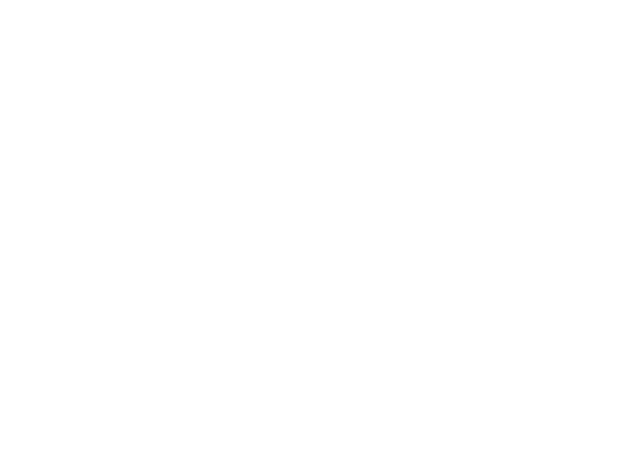
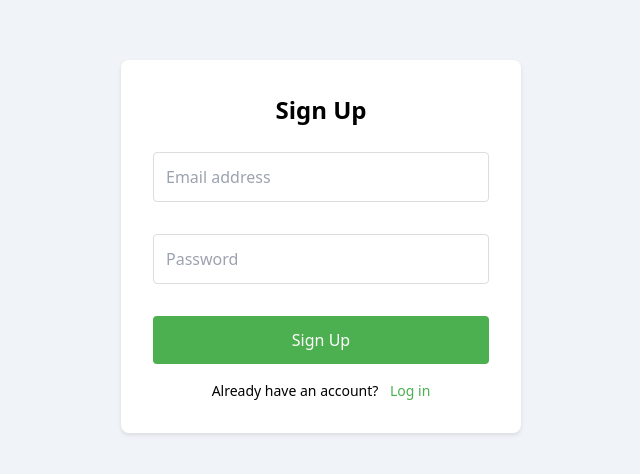
Before and after one commit to KEIDOROa/RouteRun, a React (Vite) app in the folder routerun-app/: page /signup in a window 1280 px wide. Before the commit this address had no page. Shown: the part 154-628 px from the top of the page, without its empty margins (319-959 px from the left). Built offline with nearby package versions, Linux system fonts and the light colour scheme; no server answers.

Commit message:
signup login機能＆make lint

```diff
--- /dev/null
+++ b/package.json
@@ -0,0 +1,5 @@
+{
+  "dependencies": {
+    "firebase": "^11.3.1"
+  }
+}
--- a/routerun-app/package.json
+++ b/routerun-app/package.json
@@ -12,6 +12,7 @@
   "dependencies": {
     "autoprefixer": "^10.4.20",
     "axios": "^1.7.9",
+    "firebase": "^10.8.0",
     "react": "^19.0.0",
     "react-dom": "^19.0.0",
     "react-router-dom": "^7.1.5",
--- a/routerun-app/src/App.jsx
+++ b/routerun-app/src/App.jsx
@@ -2,12 +2,16 @@ import { BrowserRouter, Routes, Route } from "react-router-dom";
 import { Start } from "./section/Start";
 import { Home } from "./section/Home";
 import { Goal } from "./section/Goal";
+import { SignUp } from "./section/SignUp";
+import { LogIn } from "./section/LogIn";
 
 export default function App() {
   return (
     <BrowserRouter>
       <Routes>
         <Route path="/" element={<Start />} />
+        <Route path="/signup" element={<SignUp />} />
+        <Route path="/login" element={<LogIn />} />
         <Route path="/home" element={<Home />} />
         <Route path="/goal" element={<Goal />} />
       </Routes>
--- a/routerun-app/src/components/RoundTripMap.jsx
+++ b/routerun-app/src/components/RoundTripMap.jsx
@@ -1,15 +1,20 @@
-import { useEffect } from "react";
+import { useEffect, useCallback } from "react";
 import PropTypes from "prop-types";
 import axios from "axios";
 
 export const RoundTripMap = ({ distance, seed, routeData, location }) => {
   const graphHopperKey = import.meta.env.VITE_GRAPHHOPPER_API_KEY;
 
-  const fetchRoute = async () => {
-    if (!location) return;
+  // fetchRouteをuseCallbackでメモ化し、makerouteの中に移動
+  const makeroute = useCallback(async () => {
+    if (!graphHopperKey) {
+      console.warn("GraphHopper APIキーが設定されていません");
+      return;
+    }
+    if (!location || !distance) return;
 
+    try {
       const url = `https://graphhopper.com/api/1/route?`;
-
       const params = {
         profile: "foot",
         algorithm: "round_trip",
@@ -19,7 +24,6 @@ export const RoundTripMap = ({ distance, seed, routeData, location }) => {
         key: graphHopperKey,
       };
 
-    try {
       console.log(seed);
       const response = await axios.get(url, {
         params,
@@ -27,6 +31,7 @@ export const RoundTripMap = ({ distance, seed, routeData, location }) => {
           "Content-Type": "application/json; charset=utf-8",
         },
       });
+
       if (response.data.message) {
         console.error("APIエラー:", response.data.message);
         return;
@@ -41,27 +46,18 @@ export const RoundTripMap = ({ distance, seed, routeData, location }) => {
     } catch (error) {
       console.error("API通信エラー:", error);
     }
-  };
+  }, [graphHopperKey, location, distance, seed, routeData]);
 
   useEffect(() => {
     if (distance && location) {
       makeroute();
     }
-  }, [distance, location, seed]);
-
-  const makeroute = () => {
-    if (!graphHopperKey) {
-      console.warn("GraphHopper APIキーが設定されていません");
-      return;
-    }
-    if (!location || !distance) return;
-
-    fetchRoute();
-  };
+  }, [distance, location, makeroute]);
 };
 
 RoundTripMap.propTypes = {
   distance: PropTypes.number.isRequired,
   seed: PropTypes.number.isRequired,
   routeData: PropTypes.func.isRequired,
+  location: PropTypes.object.isRequired,
 };
--- /dev/null
+++ b/routerun-app/src/firebase.js
@@ -0,0 +1,14 @@
+import { initializeApp } from 'firebase/app';
+import { getAuth } from 'firebase/auth';
+
+const firebaseConfig = {
+    apiKey: import.meta.env.VITE_API_KEY,
+    authDomain: import.meta.env.VITE_AUTH_DOMAIN,
+    projectId: import.meta.env.VITE_PROJECT_ID,
+    storageBucket: import.meta.env.VITE_STORAGE_BUCKET,
+    messagingSenderId: import.meta.env.VITE_MESSAGING_SENDER_ID,
+    appId: import.meta.env.VITE_APP_ID
+};
+
+const app = initializeApp(firebaseConfig);
+export const auth = getAuth(app);
--- /dev/null
+++ b/routerun-app/src/section/LogIn.jsx
@@ -0,0 +1,66 @@
+import { useState } from "react";
+import { useNavigate } from "react-router-dom";
+import { signInWithEmailAndPassword } from 'firebase/auth';
+import { auth } from "../firebase";
+import "../style/login.css";
+
+export const LogIn = () => {
+    const [email, setEmail] = useState("");
+    const [password, setPassword] = useState("");
+    const navigate = useNavigate();
+
+    const handleSubmit = async (e) => {
+        e.preventDefault();
+        try {
+            const userCredential = await signInWithEmailAndPassword(
+                auth,
+                email,
+                password
+            );
+            console.log("Logged in:", userCredential.user.uid);
+            navigate("/home");
+        } catch (error) {
+            console.error("Error:", error.code, error.message);
+            alert(error.message);
+        }
+    };
+
+    return (
+        <div className="login-container">
+            <div className="login-box">
+                <h2 className="login-title">Log In</h2>
+                <form onSubmit={handleSubmit} className="login-form">
+                    <div className="input-group">
+                        <input
+                            type="email"
+                            value={email}
+                            onChange={(e) => setEmail(e.target.value)}
+                            placeholder="Email address"
+                            className="login-input"
+                            required
+                        />
+                    </div>
+                    <div className="input-group">
+                        <input
+                            type="password"
+                            value={password}
+                            onChange={(e) => setPassword(e.target.value)}
+                            placeholder="Password"
+                            className="login-input"
+                            required
+                        />
+                    </div>
+                    <button type="submit" className="login-button">
+                        Log In
+                    </button>
+                </form>
+                <div className="login-footer">
+                    <span>{"Don't have an account?"}</span>
+                    <a href="/signup" className="signup-link">
+                        Sign up
+                    </a>
+                </div>
+            </div>
+        </div>
+    );
+};
--- /dev/null
+++ b/routerun-app/src/section/SignUp.jsx
@@ -0,0 +1,66 @@
+import { useState } from "react";
+import { useNavigate } from "react-router-dom";
+import { createUserWithEmailAndPassword } from 'firebase/auth';
+import { auth } from "../firebase";
+import "../style/signup.css";
+
+export const SignUp = () => {
+    const [email, setEmail] = useState("");
+    const [password, setPassword] = useState("");
+    const navigate = useNavigate();
+
+    const handleSubmit = async (e) => {
+        e.preventDefault();
+        try {
+            const userCredential = await createUserWithEmailAndPassword(
+                auth,
+                email,
+                password
+            );
+            console.log("User created:", userCredential.user.uid);
+            navigate("/home");
+        } catch (error) {
+            console.error("Error:", error.code, error.message);
+            alert(error.message);
+        }
+    };
+
+    return (
+        <div className="signup-container">
+            <div className="signup-box">
+                <h2 className="signup-title">Sign Up</h2>
+                <form onSubmit={handleSubmit} className="signup-form">
+                    <div className="input-group">
+                        <input
+                            type="email"
+                            value={email}
+                            onChange={(e) => setEmail(e.target.value)}
+                            placeholder="Email address"
+                            className="signup-input"
+                            required
+                        />
+                    </div>
+                    <div className="input-group">
+                        <input
+                            type="password"
+                            value={password}
+                            onChange={(e) => setPassword(e.target.value)}
+                            placeholder="Password"
+                            className="signup-input"
+                            required
+                        />
+                    </div>
+                    <button type="submit" className="signup-button">
+                        Sign Up
+                    </button>
+                </form>
+                <div className="signup-footer">
+                    <span>Already have an account? </span>
+                    <a href="/login" className="login-link">
+                        Log in
+                    </a>
+                </div>
+            </div>
+        </div>
+    );
+};
--- a/routerun-app/src/section/Start.jsx
+++ b/routerun-app/src/section/Start.jsx
@@ -6,7 +6,7 @@ export const Start = () => {
     <>
       <div className="start-container">
         <h1>RouteRun</h1>
-        <Link to="home">
+        <Link to="signup">
           <div className="button">
             <p className="button-text">START</p>
           </div>
--- /dev/null
+++ b/routerun-app/src/style/login.css
@@ -0,0 +1,73 @@
+.login-container {
+    min-height: 100vh;
+    display: flex;
+    align-items: center;
+    justify-content: center;
+    background-color: #f0f4f8;
+}
+
+.login-box {
+    background-color: white;
+    padding: 2rem;
+    border-radius: 0.5rem;
+    box-shadow: 0 2px 4px rgba(0, 0, 0, 0.1);
+    width: 100%;
+    max-width: 400px;
+}
+
+.login-title {
+    font-size: 1.5rem;
+    font-weight: bold;
+    margin-bottom: 1.5rem;
+    text-align: center;
+}
+
+.login-form {
+    display: flex;
+    flex-direction: column;
+    gap: 1rem;
+}
+
+.input-group {
+    margin-bottom: 1rem;
+}
+
+.login-input {
+    width: 100%;
+    padding: 0.75rem;
+    border: 1px solid #ddd;
+    border-radius: 0.25rem;
+    font-size: 1rem;
+}
+
+.login-button {
+    width: 100%;
+    padding: 0.75rem;
+    background-color: #4CAF50;
+    color: white;
+    border: none;
+    border-radius: 0.25rem;
+    font-size: 1rem;
+    cursor: pointer;
+    transition: background-color 0.2s;
+}
+
+.login-button:hover {
+    background-color: #45a049;
+}
+
+.login-footer {
+    margin-top: 1rem;
+    text-align: center;
+    font-size: 0.875rem;
+}
+
+.signup-link {
+    color: #4CAF50;
+    text-decoration: none;
+    margin-left: 0.5rem;
+}
+
+.signup-link:hover {
+    text-decoration: underline;
+}
--- /dev/null
+++ b/routerun-app/src/style/signup.css
@@ -0,0 +1,73 @@
+.signup-container {
+    min-height: 100vh;
+    display: flex;
+    align-items: center;
+    justify-content: center;
+    background-color: #f0f4f8;
+}
+
+.signup-box {
+    background-color: white;
+    padding: 2rem;
+    border-radius: 0.5rem;
+    box-shadow: 0 2px 4px rgba(0, 0, 0, 0.1);
+    width: 100%;
+    max-width: 400px;
+}
+
+.signup-title {
+    font-size: 1.5rem;
+    font-weight: bold;
+    margin-bottom: 1.5rem;
+    text-align: center;
+}
+
+.signup-form {
+    display: flex;
+    flex-direction: column;
+    gap: 1rem;
+}
+
+.input-group {
+    margin-bottom: 1rem;
+}
+
+.signup-input {
+    width: 100%;
+    padding: 0.75rem;
+    border: 1px solid #ddd;
+    border-radius: 0.25rem;
+    font-size: 1rem;
+}
+
+.signup-button {
+    width: 100%;
+    padding: 0.75rem;
+    background-color: #4CAF50;
+    color: white;
+    border: none;
+    border-radius: 0.25rem;
+    font-size: 1rem;
+    cursor: pointer;
+    transition: background-color 0.2s;
+}
+
+.signup-button:hover {
+    background-color: #45a049;
+}
+
+.signup-footer {
+    margin-top: 1rem;
+    text-align: center;
+    font-size: 0.875rem;
+}
+
+.login-link {
+    color: #4CAF50;
+    text-decoration: none;
+    margin-left: 0.5rem;
+}
+
+.login-link:hover {
+    text-decoration: underline;
+}
```
Also changed, not shown: routerun-app/src/components/MakeMap.jsx (+50 -52 lines), 2 other files (tests, documents, lock files or other folders). Lines whose indentation alone changed are shown as unchanged.
